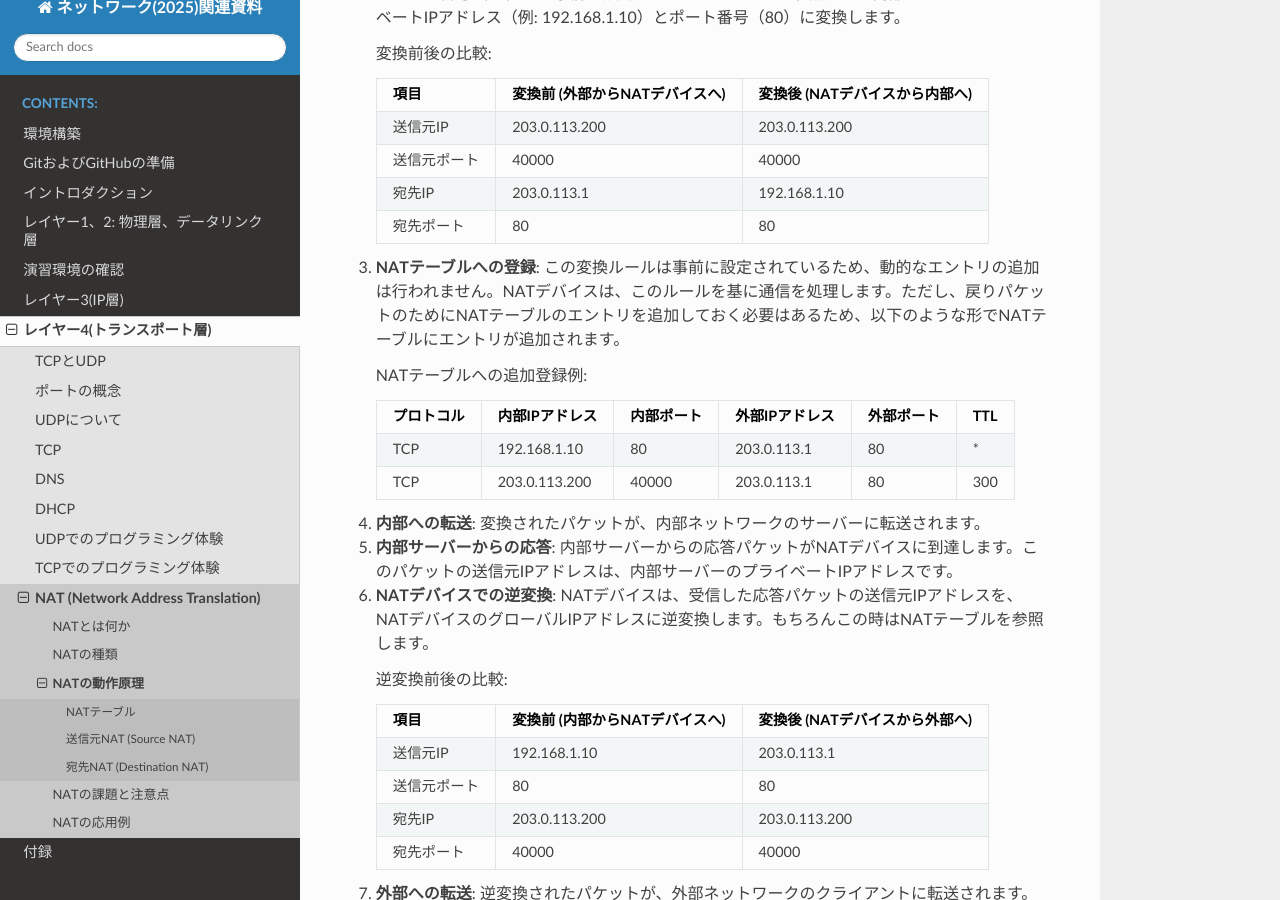
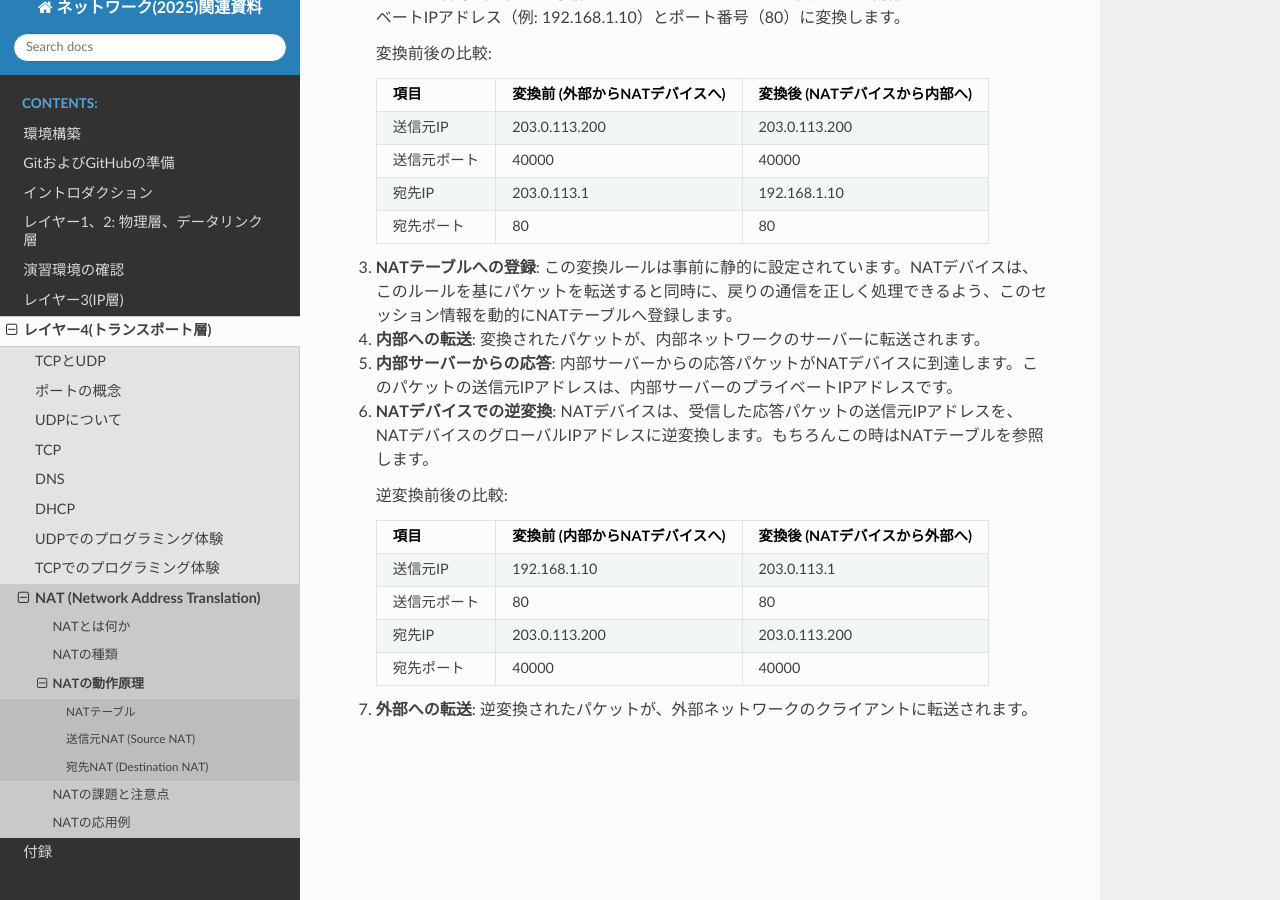
Before and after one commit to densuke/2025-network-doc, a Sphinx documentation site: the page built from source/transport/nat/how-nat-works.md, in a window 1280 px wide and 900 px high, scrolled down 3765 px. Built offline with Sphinx 7.4.7 and the Read the Docs theme 3.1.0, drawn with Linux system fonts in a browser that asks for light colours.

Commit message:
Update source/transport/nat/how-nat-works.md
Co-authored-by: gemini-code-assist[bot] <176961590+gemini-code-assist[bot]@users.noreply.github.com>

```diff
--- a/source/transport/nat/how-nat-works.md
+++ b/source/transport/nat/how-nat-works.md
@@ -119,14 +119,7 @@ graph TD
     | 宛先IP       | 203.0.113.1                    | 192.168.1.10                   |
     | 宛先ポート   | 80                             | 80                             |
 
-3.  **NATテーブルへの登録**: この変換ルールは事前に設定されているため、動的なエントリの追加は行われません。NATデバイスは、このルールを基に通信を処理します。ただし、戻りパケットのためにNATテーブルのエントリを追加しておく必要はあるため、以下のような形でNATテーブルにエントリが追加されます。
-
-    NATテーブルへの追加登録例:
-
-    | プロトコル | 内部IPアドレス | 内部ポート | 外部IPアドレス | 外部ポート | TTL |
-    | :--------: | :------------: | :--------: | :------------: | :--------: | :-: |
-    |    TCP     |  192.168.1.10  |     80     |  203.0.113.1   |     80     |  *  |
-    |    TCP     |  203.0.113.200 |   40000    |  203.0.113.1   |     80     |  300  |
+3.  **NATテーブルへの登録**: この変換ルールは事前に静的に設定されています。NATデバイスは、このルールを基にパケットを転送すると同時に、戻りの通信を正しく処理できるよう、このセッション情報を動的にNATテーブルへ登録します。
 
 
 4.  **内部への転送**: 変換されたパケットが、内部ネットワークのサーバーに転送されます。
```
